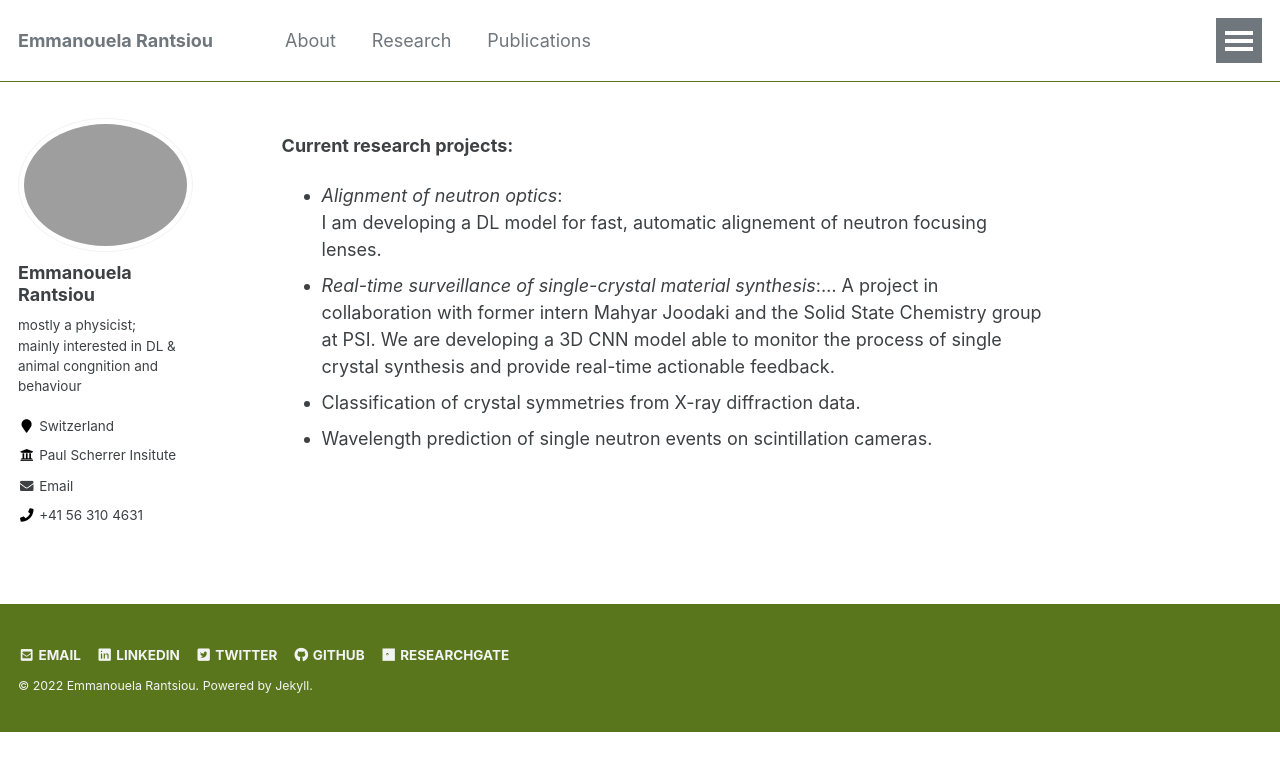
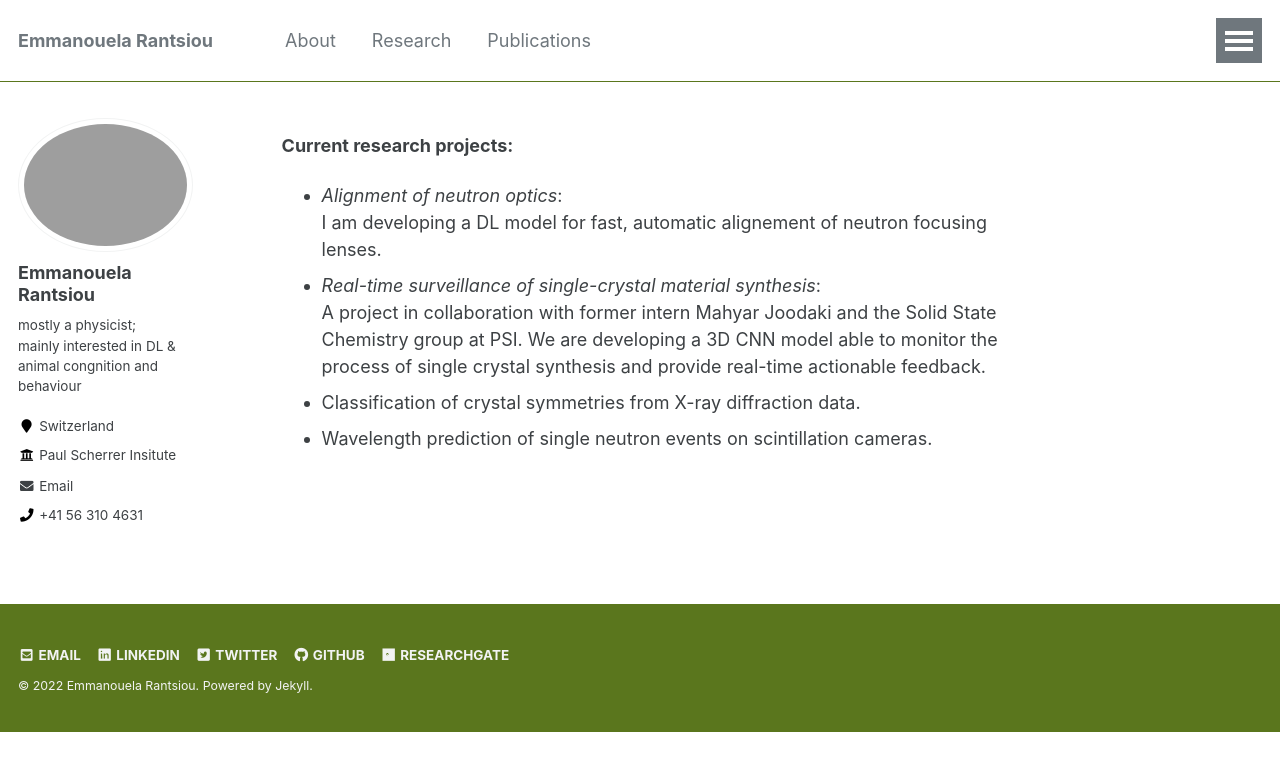
Before and after one commit to emmarant/emmarant.github.io, a Jekyll site: the page built from _pages/research.md, in a window 1280 px wide. Shown: the top 771 px of the page. Built offline with Jekyll 4.4.1, drawn with Linux system fonts in a browser that asks for light colours.

```diff
--- a/_pages/research.md
+++ b/_pages/research.md
@@ -10,7 +10,7 @@ author_profile: true
 **Current research projects:**
 
 - _Alignment of neutron optics_: <br> I am developing a DL model for fast, automatic alignement of neutron focusing lenses.
-- _Real-time surveillance of single-crystal material synthesis_:...
+- _Real-time surveillance of single-crystal material synthesis_:<br>
 A project in collaboration with former intern Mahyar Joodaki and the Solid State Chemistry group at PSI. We are developing a 3D CNN model able to  monitor     the process of single crystal synthesis and provide real-time actionable feedback.
 - Classification of crystal symmetries  from X-ray diffraction data.
 - Wavelength prediction of single neutron events on scintillation cameras.
```
